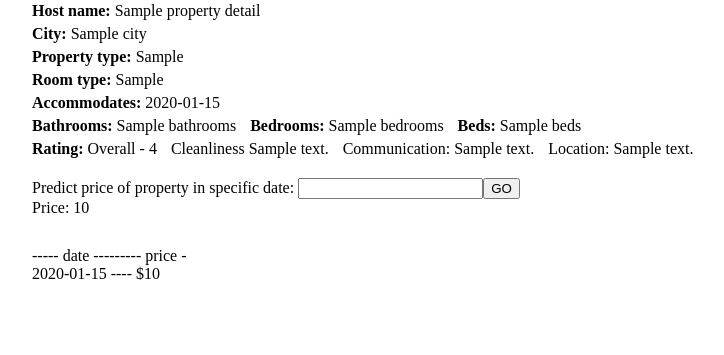
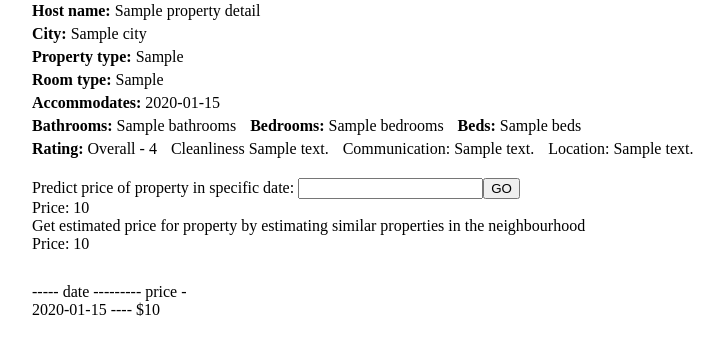
Before and after one commit to XZhouQD/COMP9321-Project, a Flask app: template client/templates/property.html in a window 1280 px wide. Shown: the part 238-593 px from the top of the page, without its empty margins (23-747 px from the left). Run offline with Flask 2, Linux system fonts and the light colour scheme; the template is opened without the code that fills it: most values are stand-ins (such as "Sample title", 1, 10 or a date in 2020).

Commit message:
add estimate feature

```diff
--- a/client/run.py
+++ b/client/run.py
@@ -123,23 +123,27 @@ def get_property_details(property_id):
             date_price_list = []
             for date in date_price.keys():
                 date_price_list.append((date, date_price[date]))
+            api_url = server_url + 'property/' + property_id + '/price_estimate'
+            resp3 = requests.get(api_url, headers=header)
+            price2 = resp3.json()['return']
             if request.method == 'POST':
                 date_time = request.form['date_time']
                 params = {'date': date_time}
                 api_url = server_url + 'property/' + property_id + '/prediction'
                 resp2 = requests.get(api_url, params=params, headers=header)
-                print(resp2.json())
                 price = resp2.json()['predicted_price']
                 return render_template('property.html',
                                        property_details=property_details,
                                        property_id=property_id,
                                        date_price_list=date_price_list,
-                                       prediction_price=price)
+                                       prediction_price=price,
+                                       estimate_price=price2)
             else:
                 return render_template('property.html',
                                        property_details=property_details,
                                        property_id=property_id,
-                                       date_price_list=date_price_list)
+                                       date_price_list=date_price_list,
+                                       estimate_price=price2)
         else:
             return redirect(url_for('page_not_found'))
 
--- a/client/templates/dashboard.html
+++ b/client/templates/dashboard.html
@@ -9,8 +9,6 @@
 <div><a href="{{ url_for('add_property') }}">New property</a> - Add a new property</div>
 <div><a href="{{ url_for('delete_property') }}">Delete property</a> - delete a property</div>
 <div style="margin-top: 40px"><a href="{{ url_for('property_filter') }}">Property filter</a> - Get a property list by many different arguments</div>
-<div style="margin-top: 40px">Price trend - Prediction for the property price in specific date.</div>
-<div>Predict price - Get estimated price for property by estimating similar properties in the neighbourhood</div>
 <div style="margin-top: 40px">{{ username }}  {{ email }}  {{ role }}</div>
 <div>Preference: cleanliness - {{ cleanliness_weight }}, location - {{ location_weight }}, communication - {{ communication_weight }}</div>
 <div>Change password</div>
--- a/client/templates/property.html
+++ b/client/templates/property.html
@@ -27,6 +27,8 @@
 <form method="post" style="margin-top: 20px">
     <div>Predict price of property in specific date: <input type="text" name="date_time" class="text-bar"><button> GO </button></div>
     <div>Price: {{ prediction_price }}</div>
+    <div>Get estimated price for property by estimating similar properties in the neighbourhood</div>
+    <div>Price: {{ estimate_price }}</div>
 </form>
 <div style="margin-top: 30px">----- date --------- price -</div>
 {% for (date, price) in date_price_list %}
```
Also changed, not shown: client/templates/change_account.html (added, +32 -0 lines).
